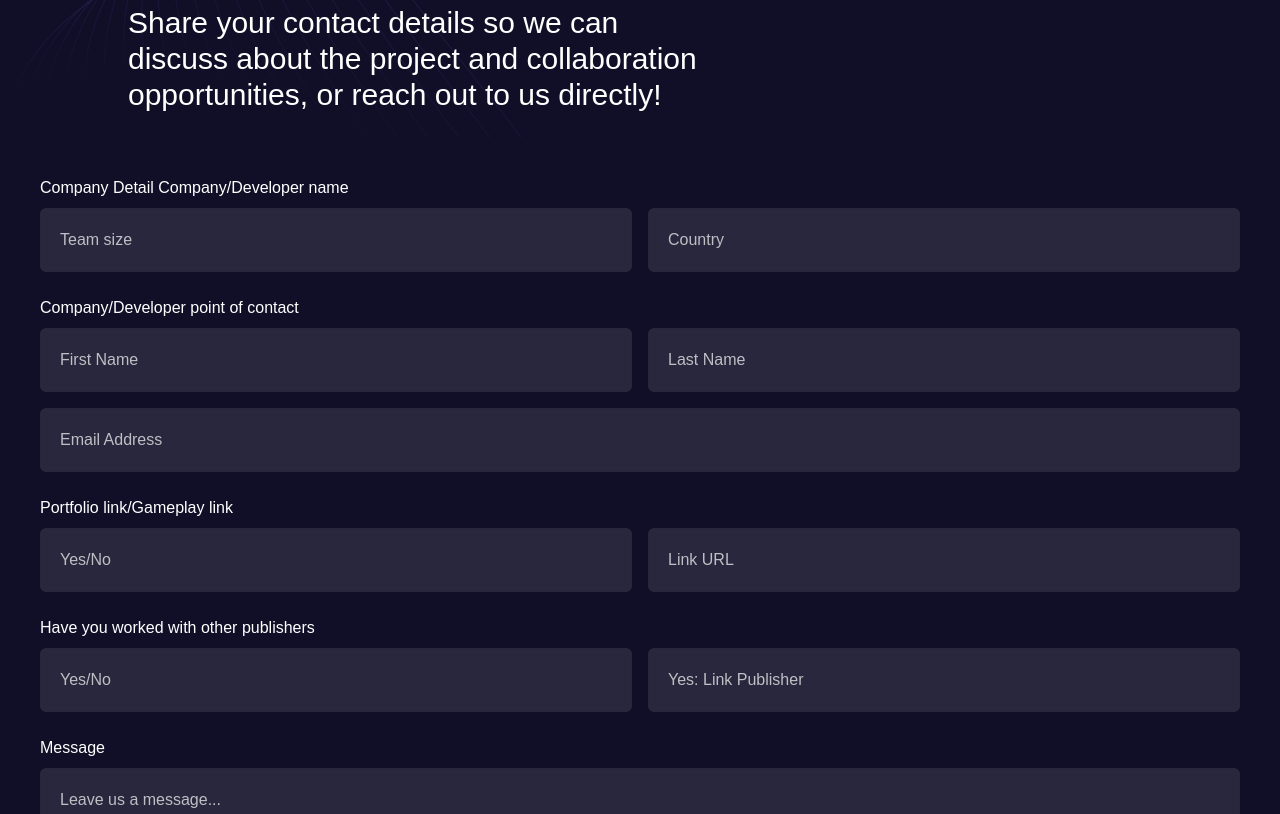
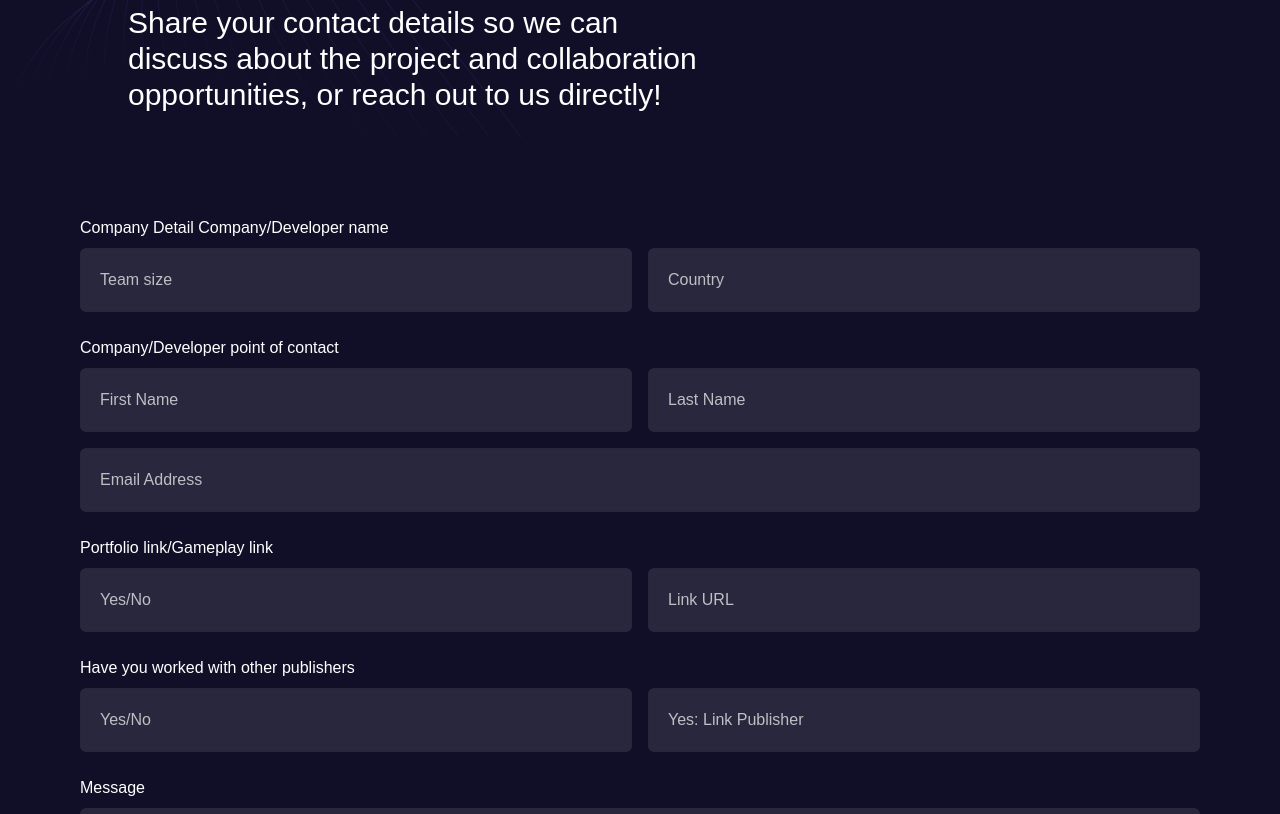
Before and after one commit to KunjSavaliya/Woxxin-new-website, a Next.js app: page /components/Pages/ContactUs in a window 1280 px wide. Shown: the part 700-1514 px from the top of the page. Built offline with nearby package versions, Linux system fonts and the light colour scheme.

Commit message:
add new page

```diff
--- a/src/app/components/Pages/ContactUs/page.jsx
+++ b/src/app/components/Pages/ContactUs/page.jsx
@@ -47,7 +47,7 @@ opportunities, or reach out to us directly!"
 
 
                 />
-                <div className='bg-[#110f27]'>
+                <div className='bg-[#110f27] p-10'>
                     <div className="min-h-screen flex items-center justify-center p-4  mt-[-1px]">
                         <form className="w-full p-6 space-y-6 text-white rounded-lg max-w-[92rem]">
                             {/* Company Detail */}
```
